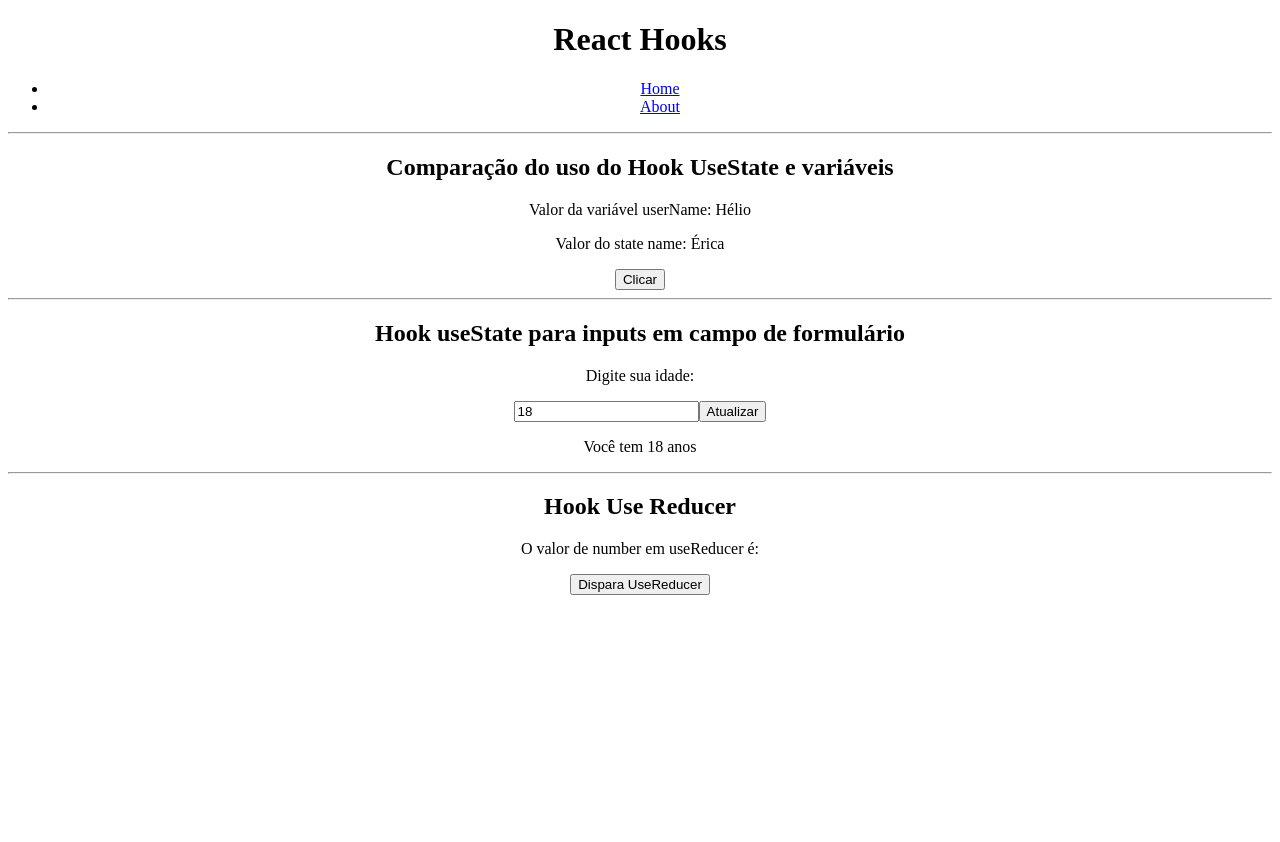
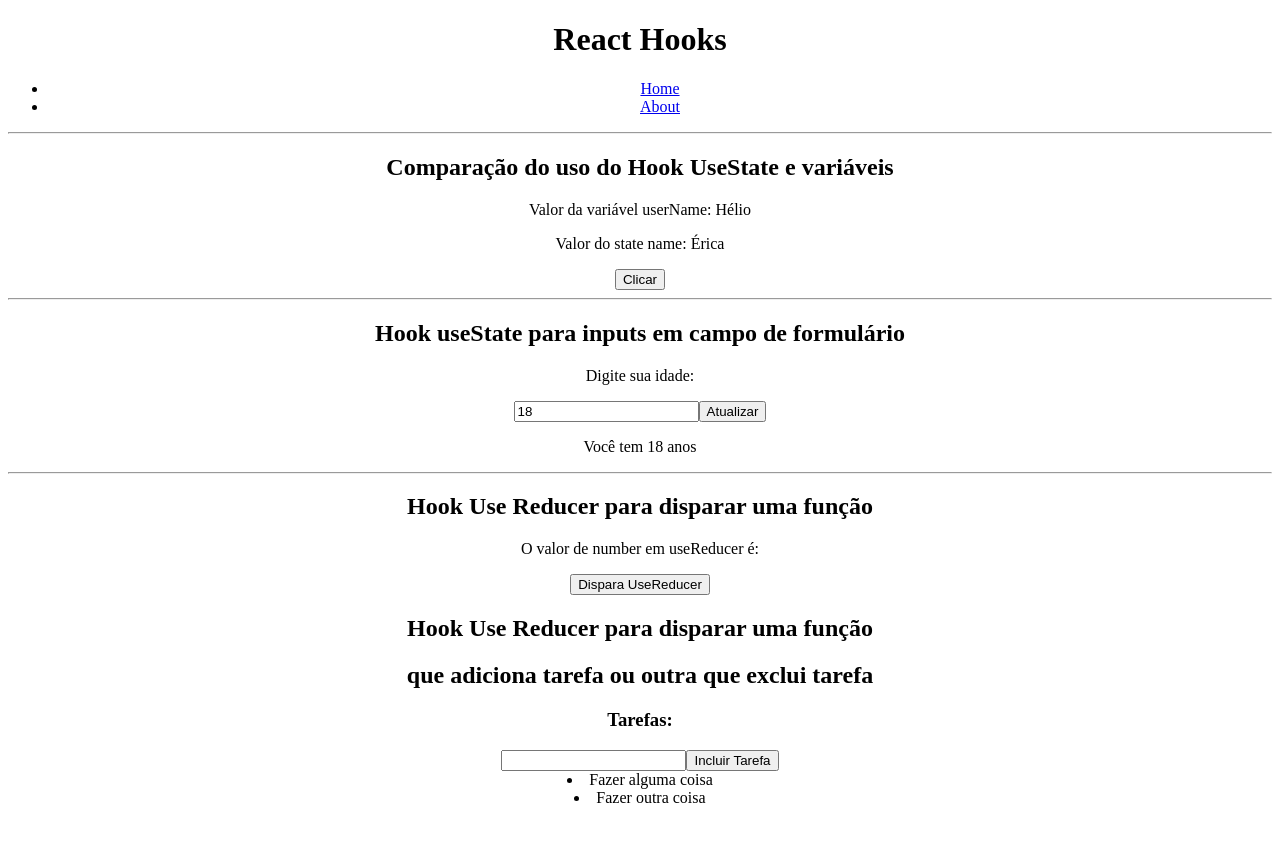
Before and after one commit to heliohdd/react-hooks-project, a React (Vite) app: page / in a window 1280 px wide. Shown: the top 842 px of the page. Built offline with nearby package versions, Linux system fonts and the light colour scheme.

Commit message:
Hook useReducer para adicionar ou excluir tarefas

```diff
--- a/src/components/HookUseReducer.jsx
+++ b/src/components/HookUseReducer.jsx
@@ -1,16 +1,75 @@
-import { useReducer } from "react";
+import { useState, useReducer } from "react";
 
 const HookUseReducer = () => {
+  // 1- Uso básico do hook useReducer
   const [number, dispatch] = useReducer((state, action) => {
     return Math.random(state);
   });
 
+  // 2- Uso do hook useReducer com utilização de actions
+  const initialTasks = [
+    { id: 1, text: "Fazer alguma coisa" },
+    { id: 2, text: "Fazer outra coisa" },
+  ];
+
+  const [taskText, setTaskText] = useState("");
+
+  const taskReducer = (state, action) => {
+    switch (action.type) {
+      case "ADD":
+        const newTask = { id: Math.random(), text: taskText };
+
+        setTaskText("");
+
+        return [...state, newTask];
+
+      case "DELETE":
+        return state.filter((task) => {
+          task.id !== action.id;
+        });
+      default:
+        return state;
+    }
+  };
+
+  const [tasks, dispatchTasks] = useReducer(taskReducer, initialTasks);
+
+  const handleSubmit = (e) => {
+    e.preventDefault();
+
+    dispatchTasks({ type: "ADD" });
+  };
+
+  // #Investigar motivo de apagar todos os itens da lista com o clique duplo ao invés de um só item
+  const removeTask = (id) => {
+    dispatchTasks({ type: "DELETE", id });
+  };
+
   return (
     <div>
+      {/* 1- Uso básico do hook useReducer */}
       <hr />
-      <h2>Hook Use Reducer</h2>
+      <h2>Hook Use Reducer para disparar uma função</h2>
       <p>O valor de number em useReducer é: {number}</p>
       <button onClick={dispatch}>Dispara UseReducer</button>
+
+      {/* 2- Uso do hook useReducer com utilização de actions */}
+      <h2>Hook Use Reducer para disparar uma função</h2>
+      <h2>que adiciona tarefa ou outra que exclui tarefa</h2>
+      <h3>Tarefas:</h3>
+      <form onSubmit={handleSubmit}>
+        <input
+          type="text"
+          onChange={(e) => setTaskText(e.target.value)}
+          value={taskText}
+        />
+        <input type="submit" value={"Incluir Tarefa"} />
+      </form>
+      {tasks.map((task) => (
+        <li key={task.id} onDoubleClick={() => removeTask(task.id)}>
+          {task.text}
+        </li>
+      ))}
     </div>
   );
 };
```
